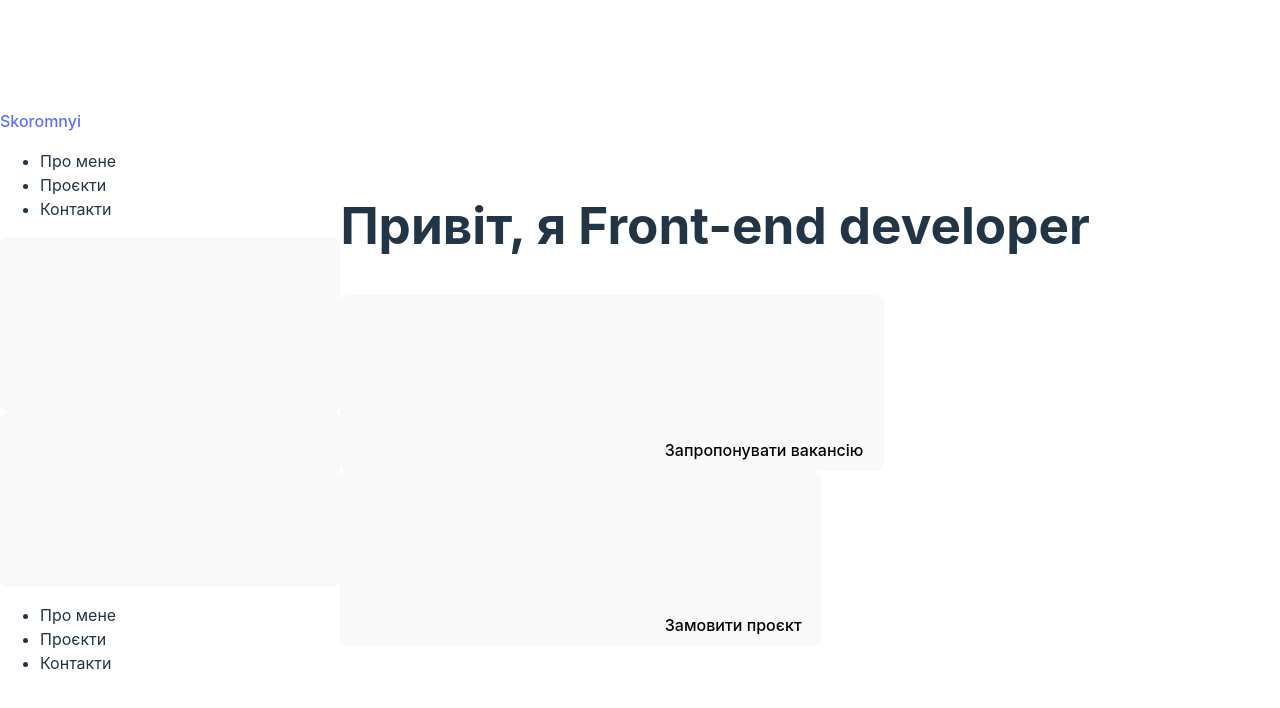
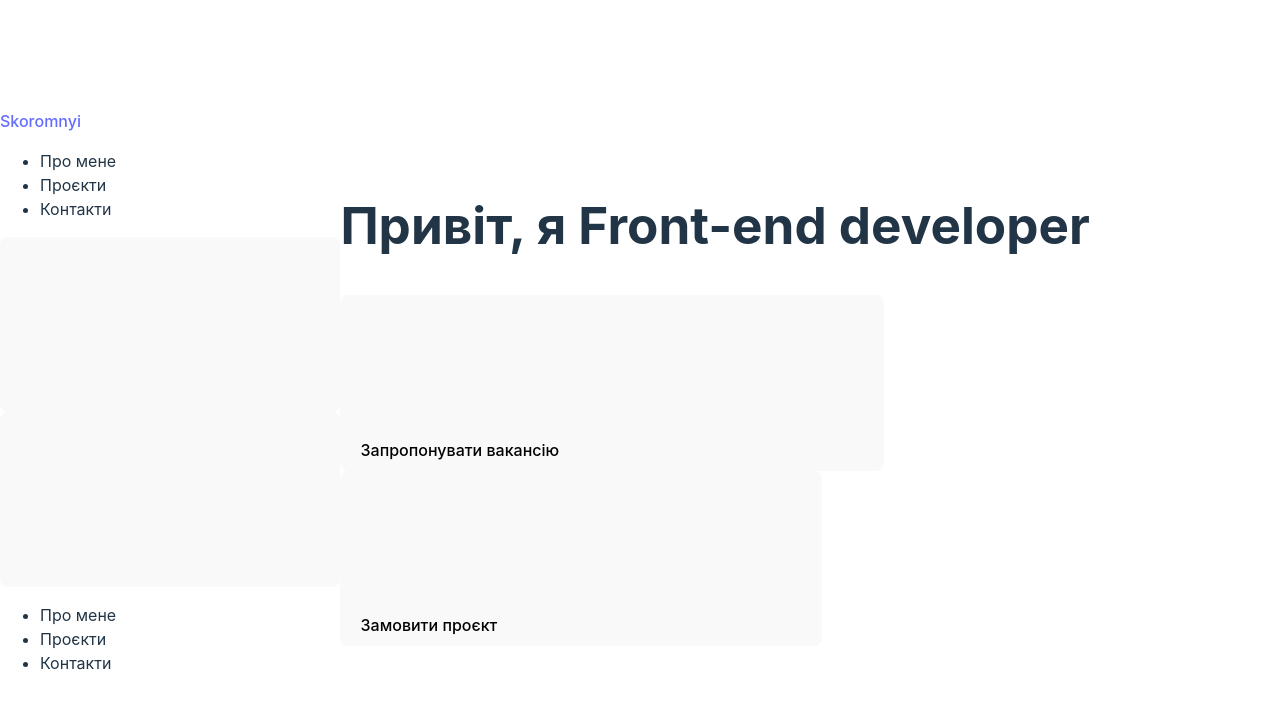
Before and after one commit to AntonSkoro10/Portfolio, a website built with Vite: page src/index.html in a window 1280 px wide. Built offline with nearby package versions, Linux system fonts and the light colour scheme.

Commit message:
Update hero.html

```diff
--- a/src/partials/hero.html
+++ b/src/partials/hero.html
@@ -1,19 +1,17 @@
 <section class="hero-section">
     <div class="container">
         <h1 class="hero-title">Привіт, я Front-end developer</h1>
-        <button class="button-order" type="button">
+        <button class="button-order" type="button">Запропонувати вакансію
             <a href="" class="button-order-link"></a>
             <svg class="btn-order-icon">
                 <use href=""></use>
             </svg>
-            Запропонувати вакансію
         </button>
-        <button class="button-order" type="button">
+        <button class="button-order" type="button">Замовити проєкт
             <a href="" class="button-order-link"></a>
             <svg class="btn-order-icon">
                 <use href=""></use>
             </svg>
-            Замовити проєкт
         </button>
     </div>
 </section>
```
